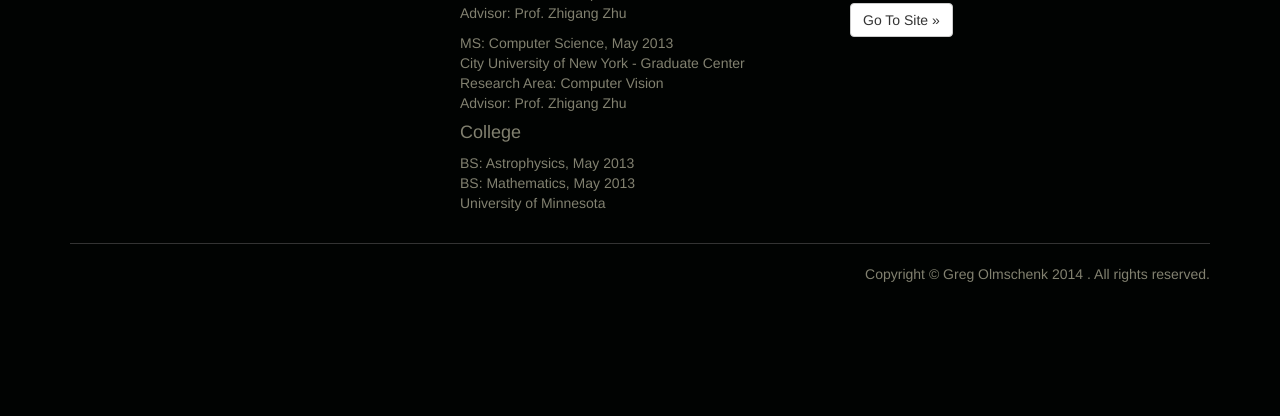
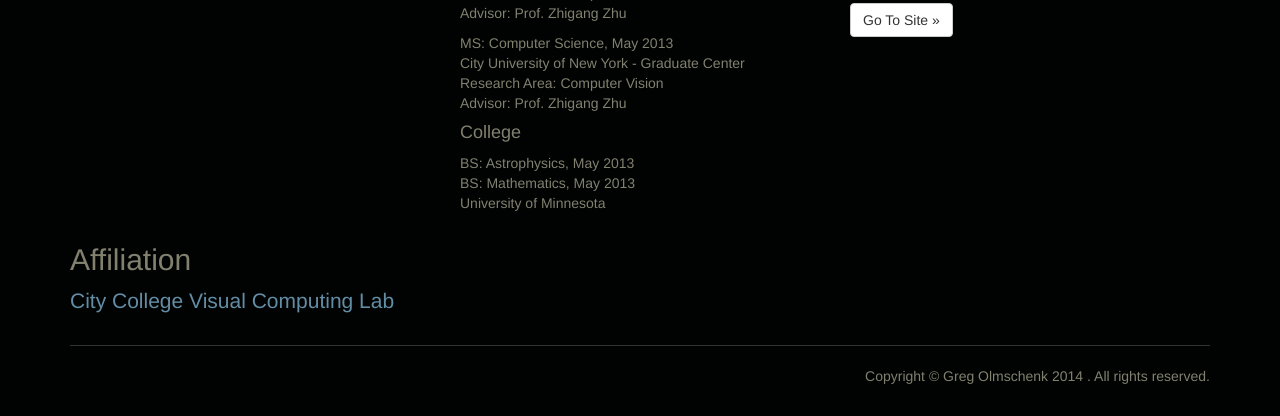
Before and after one commit to golmschenk/homepage_OLD, a Python web app: template templates/landing.html in a window 1280 px wide. Shown: the part 529-945 px from the top of the page. Before the commit the page ends 811 px from the top, so only its background shows below. Run offline with Jinja, Linux system fonts and the light colour scheme; the template is opened without the code that fills it, so the values that code supplies are empty; some libraries are stand-ins or nearby versions.

Commit message:
Add affiliation column

```diff
--- a/templates/landing.html
+++ b/templates/landing.html
@@ -65,6 +65,15 @@
                 <p><a class="btn btn-default" href="http://crowd-navigation.appspot.com" role="button">Go To
                     Site &raquo;</a></p>
             </div>
+
+            <div class="clearfix visible-md-block visible-lg-block"></div>
+
+            <div class="col-md-4">
+                <h2>Affiliation</h2>
+                <span class="lead">
+                <p><a href="http://ccvcl.org">City College Visual Computing Lab</a></p>
+                </span>
+            </div>
         </div>
 
         <hr>
```
